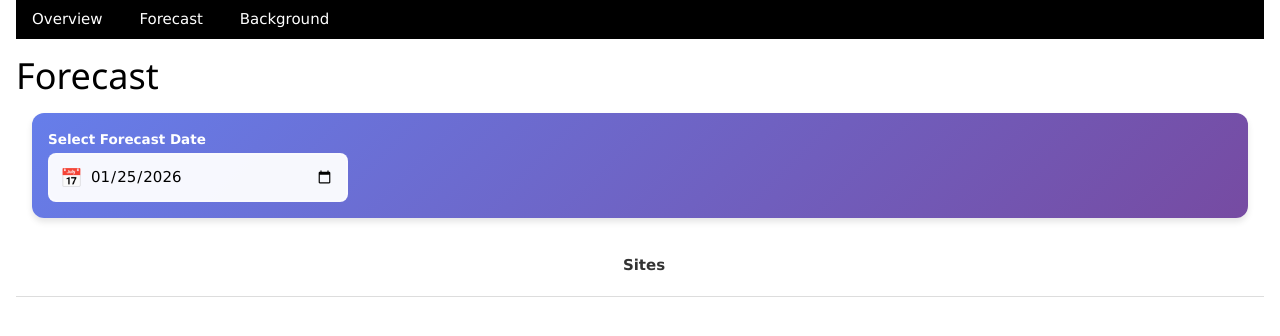
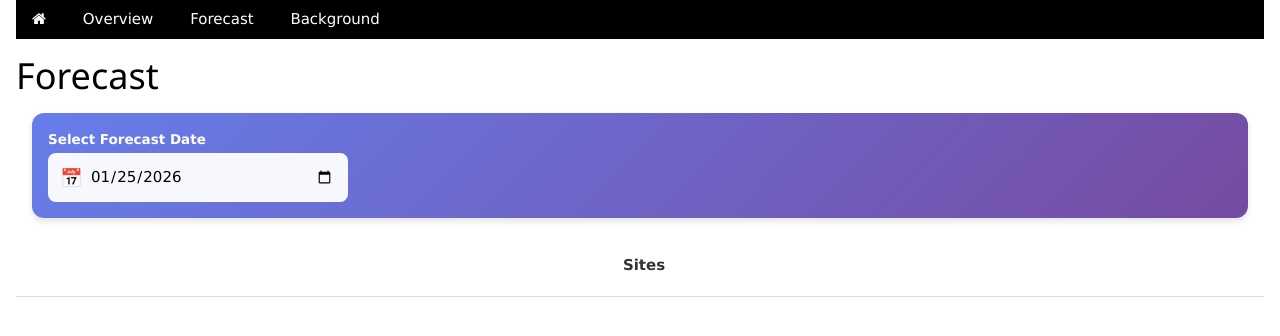
Before and after one commit to rappakos/paraglider-sites, a FastAPI app: page /forecast in a window 1280 px wide. Shown: the top 336 px of the page. Run offline with FastAPI, Linux system fonts and the light colour scheme; data comes from the database, SQL or seed files in the repository; data that the repository does not hold is empty.

Commit message:
Glider sites - adjust menu home button and readme

```diff
--- a/glider_sites_app/templates/_menu.html
+++ b/glider_sites_app/templates/_menu.html
@@ -1,10 +1,7 @@
 {# _menu.html #}
 
 <nav class="w3-bar w3-black">
-  {% set root_path = request.app.state.config.ROOT_PATH if request.app.state.config is defined and request.app.state.config.ROOT_PATH else '' %}
-  {% if root_path %}
-  <a href="{{ root_path }}" class="w3-button w3-round-large"><i class="fa fa-home"></i></a>
-  {% endif %}
+  <a href="/" class="w3-button w3-round-large"><i class="fa fa-home"></i></a>
   <a href="{{ url_for('index') }}" class="w3-button w3-round-large">Overview</a>
   <a href="{{ url_for('forecast_page') }}" class="w3-button w3-round-large">Forecast</a>
   <!-- <a href="{{ request.scope.get('root_path', '') }}/docs" class="w3-button w3-round-large">API</a> -->
```
Also changed, not shown: README.md.
